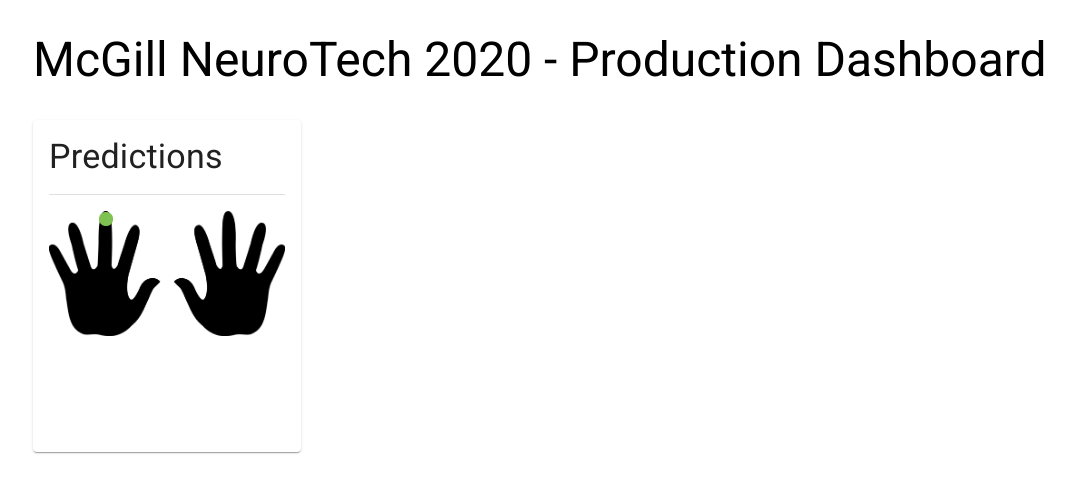
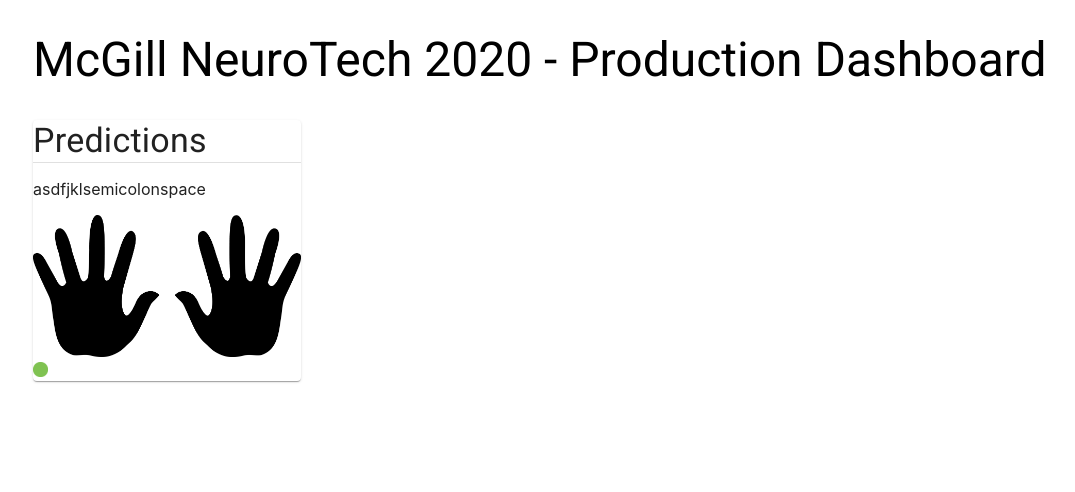
Before and after one commit to NTX-McGill/Dashboard-NeuroTech, a React (Create React App) app in the folder prod-frontend/: page / in a window 1280 px wide. Shown: the top 492 px of the page, without its empty margins (23-1098 px from the left). Built offline with nearby package versions, Linux system fonts and the light colour scheme; no server answers.

Commit message:
test socket client

```diff
--- a/prod-frontend/src/PredictionWidget.jsx
+++ b/prod-frontend/src/PredictionWidget.jsx
@@ -1,4 +1,5 @@
-import React, { useEffect, useState } from "react";
+import React, { useEffect, useState, Component } from "react";
+import socketIOClient from "socket.io-client";
 
 import { Divider, Paper, Typography } from "@material-ui/core";
 import { makeStyles } from "@material-ui/core/styles";
@@ -8,32 +9,45 @@
 import "./predictionWidget.css";
 import { choice } from "./Utilities";
 
-const useStyles = makeStyles(theme => ({
-  divider: {
-    marginBottom: theme.spacing() * 2,
-    marginTop: theme.spacing() * 2
+const data = ['a','s','d','f','j','k','l','semicolon','space'];
+
+class PredictionWidget extends Component {
+
+  constructor() {
+    super();
+    this.state = {
+      response: false,
+      endpoint: "http://localhost:4001"
+    };
   }
-}));
 
-function PredictionWidget({ paperCN }) {
-  const classes = useStyles();
-
-  const [prediction, setPrediction] = useState("d");
-
-  return (
-    <Paper className={paperCN}>
+  componentDidMount() {
+    const { endpoint } = this.state;
+    const socket = socketIOClient(endpoint);
+    socket.on("Timeseries", new_data => {
+      console.log(new_data);
+      this.setState({ prediction: new_data })
+      data = data[new_data[1]];
+    });
+  }
+  render() {
+    return (
+      <Paper className="paper">
       <Typography variant="h4">Predictions</Typography>
-      <Divider className={classes.divider} />
+      <Divider className="divider"/>
+      <p> {data} </p>
       <div className="notGrey">
         <div className="image1">
           <img width="100%" src={Hands} alt="" />
         </div>
-        <div className={prediction}>
-          <img width="7.5%" src={Green} alt="" />
+        <div className={data}>
+          <img width="15px" src={Green} alt="" />
         </div>
       </div>
     </Paper>
-  );
+    )
+
+  }
 }
 
 export default PredictionWidget;
--- a/prod-frontend/src/predictionWidget.css
+++ b/prod-frontend/src/predictionWidget.css
@@ -71,3 +71,9 @@
   top: 23%;
   left: 39%;
 }
+
+.space {
+  position: absolute;
+  top: 2%;
+  left: 3%;
+}
```
